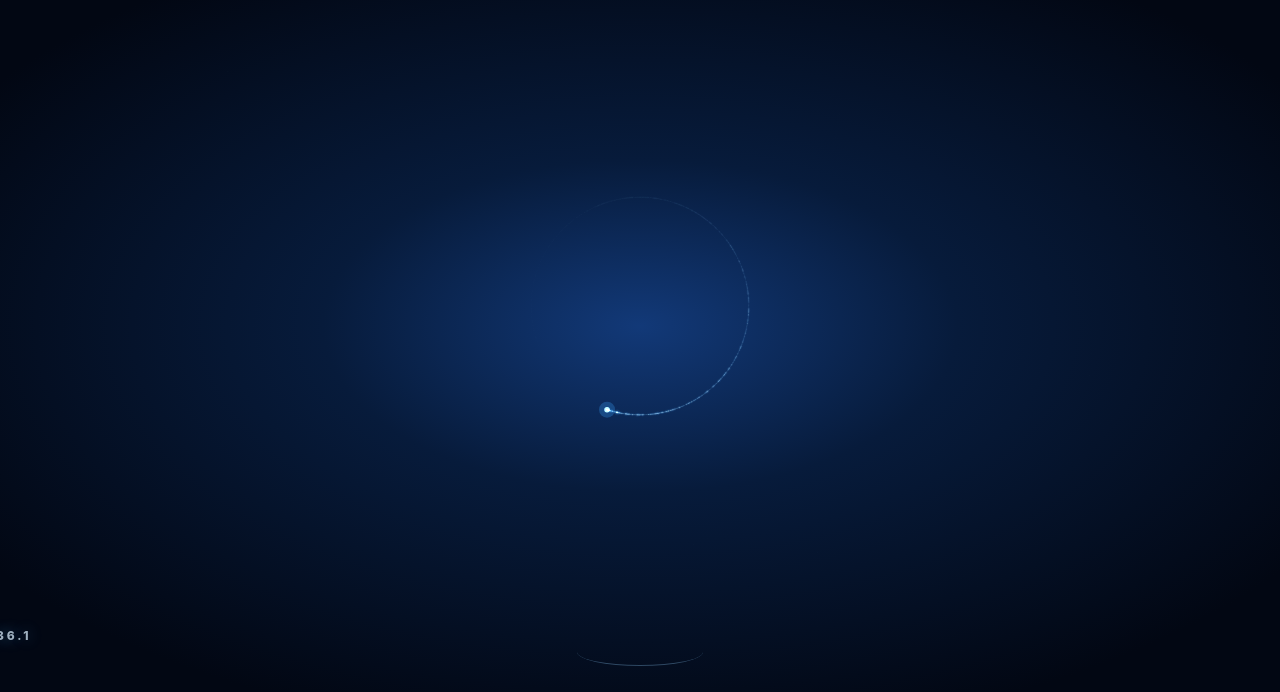
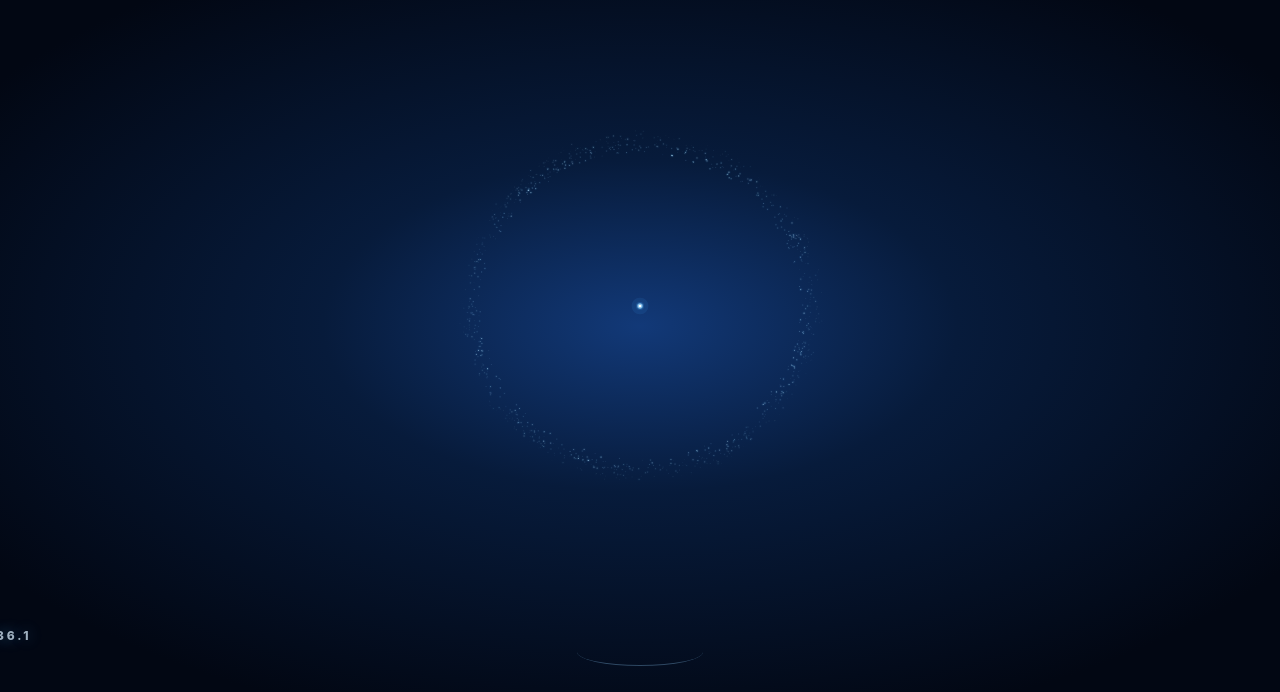
Before and after one commit to yuyay-cloud/Hensai.app, a plain HTML site: page index.html in a window 1280 px wide. Shown: the part 58-750 px from the top of the page. Drawn offline with Linux system fonts and the light colour scheme.

Commit message:
Add files via upload

```diff
--- a/index.html
+++ b/index.html
@@ -292,38 +292,38 @@ function initAmbientDust(){
   function reset(){
     dpr=Math.min(devicePixelRatio||1,2);w=innerWidth;h=innerHeight;
     c.width=w*dpr;c.height=h*dpr;ctx.setTransform(dpr,0,0,dpr,0,0);
-    // 背景は「散らばった星」ではなく、左下→右上へ残る細い粉の流れ。
-    parts=Array.from({length:154},(_,i)=>{
-      const seed=rand(i+1), lane=rand(i+181), band=i%5;
+    // ダークホームには、起動画面から残った「粉の流れ」を少し濃いめに残す。
+    // 粒自体は小さく、18fps相当で描画して負荷を抑える。
+    parts=Array.from({length:236},(_,i)=>{
+      const seed=rand(i+1), lane=rand(i+181), band=i%7;
       return {
-        seed, lane, band,
+        seed,lane,band,
         x:-30+rand(i+79)*(w+60),
-        yBase:h*(.18+lane*.70),
-        r:.16+rand(i+241)*.44,
-        s:.038+rand(i+359)*.092,
+        yBase:h*(.15+lane*.74),
+        r:.13+rand(i+241)*.42,
+        s:.032+rand(i+359)*.086,
         phase:rand(i+487)*Math.PI*2,
-        glow:.45+rand(i+601)*.55
+        glow:.38+rand(i+601)*.62
       };
     });
   }
   function tick(now){
     if(reduced)return;
     requestAnimationFrame(tick);
-    // 背景は約18fpsで描画。粒を増やしても電池への負担を抑える。
     if(now-last<55)return;
     last=now;ctx.clearRect(0,0,w,h);
     const light=document.documentElement.dataset.theme==='light';
     for(const p of parts){
-      p.x+=p.s*1.55;
-      if(p.x>w+24){p.x=-18-rand(p.seed*999+now*.001)*42;p.yBase=h*(.18+rand(p.seed*311+now*.002)*.70)}
-      const wave=Math.sin(p.x/Math.max(w,1)*7.4+p.phase)*h*.018;
-      const sway=Math.sin(now*.00038+p.phase)*3.3;
+      p.x+=p.s*1.50;
+      if(p.x>w+26){p.x=-18-rand(p.seed*999+now*.001)*46;p.yBase=h*(.15+rand(p.seed*311+now*.002)*.74)}
+      const wave=Math.sin(p.x/Math.max(w,1)*7.5+p.phase)*h*.020;
+      const sway=Math.sin(now*.00038+p.phase)*3.8;
       const x=p.x;
-      const y=p.yBase-wave+sway-(p.band-2)*2.4;
-      const pulse=.72+.28*Math.sin(now*.00072+p.phase);
-      const a=(light?.075:.155)*p.glow*pulse;
-      if(a<.012)continue;
-      ctx.beginPath();ctx.fillStyle=`rgba(${light?'66,124,206':'72,166,255'},${a*.28})`;ctx.arc(x,y,p.r*3.5,0,Math.PI*2);ctx.fill();
+      const y=p.yBase-wave+sway-(p.band-3)*2.2;
+      const pulse=.70+.30*Math.sin(now*.00072+p.phase);
+      const a=(light?.065:.175)*p.glow*pulse;
+      if(a<.010)continue;
+      ctx.beginPath();ctx.fillStyle=`rgba(${light?'66,124,206':'72,166,255'},${a*.25})`;ctx.arc(x,y,p.r*3.4,0,Math.PI*2);ctx.fill();
       ctx.beginPath();ctx.fillStyle=`rgba(${light?'44,92,175':'205,241,255'},${a*(light?.82:1.15)})`;ctx.arc(x,y,p.r,0,Math.PI*2);ctx.fill();
     }
   }
@@ -334,145 +334,145 @@ function initSplash(){
   const reduced=matchMedia('(prefers-reduced-motion: reduce)').matches;
   if(reduced){setTimeout(()=>{splash.remove();openWizard('new')},120);return;}
 
-  let w=0,h=0,dpr=1;
+  let w=0,h=0,dpr=1,lastPaint=0;
   function resize(){
     dpr=Math.min(devicePixelRatio||1,2);w=innerWidth;h=innerHeight;
     canvas.width=w*dpr;canvas.height=h*dpr;ctx.setTransform(dpr,0,0,dpr,0,0);
   }
   resize();addEventListener('resize',resize,{passive:true});
 
-  // 1つの粒子群を、流入→中央集合→ローディング→中央集合→右への散開まで一貫して使う。
-  // 別レイヤーを切り替えないため、各フェーズの「切れ目」が見えにくい構成。
+  // 1つの高密度粒子群を下からの湧き上がり〜円運動〜消失まで一貫利用する。
+  // 各粒子の移動を逐次ブレンドすることで「別アニメーションへ切り替わった感」を消す。
+  const TAU=Math.PI*2;
   const hash=n=>{const x=Math.sin(n*91.3458)*43758.5453;return x-Math.floor(x)};
   const clamp=(n,min=0,max=1)=>Math.max(min,Math.min(max,n));
   const smooth=n=>{n=clamp(n);return n*n*(3-2*n)};
-  const smoother=n=>{n=clamp(n);return n*n*n*(n*(n*6-15)+10)};
-  const easeOut=n=>1-Math.pow(1-clamp(n),3);
   const mix=(a,b,n)=>a+(b-a)*n;
   const bezier=(a,b,c,d,t)=>{const u=1-t;return u*u*u*a+3*u*u*t*b+3*u*t*t*c+t*t*t*d};
-  const TAU=Math.PI*2;
 
-  // 高密度でも軽く保つため、小粒＋固定シード＋2レイヤー描画に統一。
-  const particles=Array.from({length:520},(_,i)=>({
-    seed:hash(i+1), delay:hash(i+37)*.68, lane:hash(i+89),
-    cloudA:hash(i+151)*TAU, cloudR:Math.pow(hash(i+211),.68),
-    u:i/519, size:.15+hash(i+281)*.36, phase:hash(i+349)*TAU,
-    exitDrift:-.52+hash(i+421)*1.04, exitSpeed:.72+hash(i+503)*.72
+  const PARTICLE_COUNT=1080;
+  const particles=Array.from({length:PARTICLE_COUNT},(_,i)=>({
+    seed:hash(i+1),drop:hash(i+2711),phase:hash(i+101)*TAU,lane:hash(i+211),
+    delay:hash(i+307)*.94,speed:.78+hash(i+401)*.62,
+    size:.13+hash(i+503)*.45,twinkle:hash(i+607)*TAU
   }));
-  const atmosphere=Array.from({length:108},(_,i)=>({
-    x:hash(i+709), y:.11+hash(i+811)*.73, r:.13+hash(i+919)*.27,
-    phase:hash(i+1031)*TAU, speed:.004+hash(i+1123)*.009
+  const atmosphere=Array.from({length:92},(_,i)=>({
+    x:hash(i+701),y:.10+hash(i+809)*.76,r:.12+hash(i+919)*.26,
+    phase:hash(i+1021)*TAU,speed:.003+hash(i+1103)*.007
   }));
+
   const query=new URLSearchParams(location.search);const debugTime=Number(query.get('splashDebug'));
   const start=performance.now()-(Number.isFinite(debugTime)?debugTime*1000:0);
 
-  function dot(x,y,r,alpha,head=false){
+  function dot(x,y,r,alpha,glow=false){
     if(alpha<=.008||r<=0)return;
-    // 多数の小粒子を重くしないよう、通常粒は2描画・先頭粒だけ強めのグローにする。
-    if(alpha>.075||head){
-      ctx.beginPath();ctx.fillStyle=`rgba(58,163,255,${alpha*(head?.28:.15)})`;ctx.arc(x,y,r*(head?5.0:3.0),0,TAU);ctx.fill();
+    if(glow||alpha>.13){
+      ctx.beginPath();ctx.fillStyle=`rgba(63,169,255,${alpha*(glow?.20:.10)})`;ctx.arc(x,y,r*(glow?5.4:3.2),0,TAU);ctx.fill();
     }
-    ctx.beginPath();ctx.fillStyle=`rgba(193,235,255,${alpha*(head?.96:.74)})`;ctx.arc(x,y,r*(head?1.72:1.18),0,TAU);ctx.fill();
+    ctx.beginPath();ctx.fillStyle=`rgba(205,241,255,${alpha*(glow?.98:.78)})`;ctx.arc(x,y,r*(glow?1.75:1.14),0,TAU);ctx.fill();
   }
 
-  function frame(now){
+  function drawHero(cx,cy,t,fade){
+    const heroQ=smooth((t-.10)/2.75);
+    const sx=w*.52,sy=h*1.01;
+    const c1x=w*.54,c1y=h*.80;
+    const c2x=w*.51,c2y=h*.62;
+    let x=bezier(sx,c1x,c2x,cx,heroQ),y=bezier(sy,c1y,c2y,cy,heroQ);
+    if(heroQ>=1){x=cx;y=cy;}
+
+    // 中心に到着後、強すぎない2回の瞬き。ロゴやボタンには見せない。
+    const tw1=Math.exp(-Math.pow((t-3.18)/.14,2));
+    const tw2=Math.exp(-Math.pow((t-3.62)/.17,2));
+    const pulse=.58+1.02*tw1+.78*tw2;
+    const alpha=.88*clamp((t-.12)/.70)*fade;
+    const rr=1.55+1.75*tw1+1.28*tw2;
+
+    // 上昇中のごく短い粉の尾。
+    if(heroQ<1){
+      for(let i=1;i<=8;i++){
+        const q=Math.max(0,heroQ-i*.030);if(q<=0)continue;
+        const tx=bezier(sx,c1x,c2x,cx,q),ty=bezier(sy,c1y,c2y,cy,q);
+        dot(tx,ty,.46,alpha*(.075+(8-i)*.010));
+      }
+    }
+    dot(x,y,rr,alpha*pulse,true);
+    dot(x,y,Math.max(.65,rr*.48),alpha,true);
+  }
+
+  function paint(now){
     const t=(now-start)/1000;
+    // 30fps上限。粒を増やしても端末上での負荷を抑え、時間は連続で進める。
+    if(now-lastPaint<33&&t<6.56){requestAnimationFrame(paint);return;}
+    lastPaint=now;
+
     const cx=w*.5,cy=h*.455;
-    const radius=Math.min(w,h)*.136;
-    const cloudRadius=radius*.34;
+    const radius=Math.min(w,h)*.214;
     ctx.clearRect(0,0,w,h);ctx.save();ctx.globalCompositeOperation='lighter';
 
-    // 控えめな背景の粉。主役の流れと区別して、奥行きだけを足す。
+    // 起動画面に奥行きを出す、非常に薄い背景粉。
     for(const p of atmosphere){
       const x=((p.x+t*p.speed)%1)*w;
-      const y=h*p.y+Math.sin(t*.50+p.phase)*7;
-      dot(x,y,p.r,.020+.014*Math.sin(t*.8+p.phase));
+      const y=h*p.y+Math.sin(t*.48+p.phase)*7;
+      dot(x,y,p.r,.018+.013*Math.sin(t*.76+p.phase));
     }
 
-    // 7秒強の一連演出。フェーズ同士は必ず重ね、急な切替を作らない。
-    const expandStart=2.10, expandEnd=2.86;
-    const ringStart=2.86, ringEnd=5.20;
-    const collapseStart=5.20, collapseEnd=5.92;
-    const exitStart=5.92, exitEnd=7.02;
+    // 時間の流れ
+    // 0.0–2.7: 下から湧き上がる
+    // 1.3–3.5: 上昇の勢いを残したまま円運動へブレンド
+    // 3.5–4.9: 大まかな円運動
+    // 4.9–6.3: 回転しながら粒子数そのものを減らす
+    const ringStart=1.28,ringComplete=3.30;
+    const ringBlend=smooth((t-ringStart)/(ringComplete-ringStart));
+    const fadeStart=4.90,fadeEnd=6.30;
+    const remaining=1-clamp((t-fadeStart)/(fadeEnd-fadeStart));
 
-    const expand=smoother((t-expandStart)/(expandEnd-expandStart));
-    const collapse=smoother((t-collapseStart)/(collapseEnd-collapseStart));
-    const ringProgress=clamp((t-ringStart)/(ringEnd-ringStart));
-    const turns=2.82;
-    const headBase=-Math.PI*.56;
-    const currentHead=headBase+ringProgress*TAU*turns;
-    const tailSpan=Math.PI*1.72;
-    const ringFade=(1-collapse*.42)*clamp((t-ringStart)/.30);
+    for(const p of particles){
+      // フェードアウトでは粒子をランダム順に実際に消し、輪が薄くなる印象を作る。
+      if(p.drop>remaining+.018)continue;
 
-    let headX=cx,headY=cy;
-    for(const p of particles){
-      const cloudBreath=1+Math.sin(t*.92+p.phase)*.07;
-      const cloudX=cx+Math.cos(p.cloudA+t*.22)*cloudRadius*p.cloudR*cloudBreath;
-      const cloudY=cy+Math.sin(p.cloudA+t*.22)*cloudRadius*.72*p.cloudR*cloudBreath;
-      const q=clamp((t-p.delay)/1.38);
-      const streamE=smoother(q);
-      const sx=-44-w*(.07+.16*p.seed);
-      const sy=h*(.19+p.lane*.61);
-      const c1x=w*(.12+.18*p.seed);
-      const c1y=sy+(cy-sy)*.12+Math.sin(p.phase)*h*.055;
-      const c2x=cx-w*.10*(1-p.seed);
-      const c2y=cloudY+(sy-cloudY)*.11;
-      const streamX=bezier(sx,c1x,c2x,cloudX,streamE);
-      const streamY=bezier(sy,c1y,c2y,cloudY,streamE);
+      const sx=w*(.035+.93*p.seed);
+      const sy=h*(.915+.085*p.lane);
+      const gatherX=cx+(p.lane-.5)*68;
+      const gatherY=h*(.64-.12*(1-p.lane));
 
-      // 円への展開は中心から半径を増やすため、中央集合→ローディングが一続きになる。
-      const angle=currentHead-tailSpan*p.u;
-      const ringX=cx+Math.cos(angle)*radius;
-      const ringY=cy+Math.sin(angle)*radius;
-      const expandX=mix(cloudX,ringX,expand);
-      const expandY=mix(cloudY,ringY,expand);
+      const angle=p.phase+Math.max(0,t-2.05)*p.speed*1.12;
+      const radiusVar=radius+Math.sin(p.phase*2.7+t*1.8)*4.6+(p.lane-.5)*17;
+      const orbitX=cx+Math.cos(angle)*radiusVar;
+      const orbitY=cy+Math.sin(angle)*radiusVar*.96;
 
-      let x=cloudX,y=cloudY,alpha=.0,size=p.size;
-      if(t<expandStart){
-        if(q<=0)continue;
-        x=streamX;y=streamY;
-        // 到着後も中央の粉として淡く残す。流入→集合の最後に暗転しないようにする。
-        alpha=(.22+.50*Math.sin(Math.PI*q))*(.72+.28*(1-p.seed));
-      }else if(t<ringStart){
-        x=expandX;y=expandY;
-        alpha=(.34+.46*(1-p.u))*(.78+.22*expand);
-      }else if(t<collapseStart){
-        const tail=Math.pow(1-p.u,2.25);
-        x=ringX;y=ringY;
-        alpha=ringFade*(.035+.84*tail)*(.92+.08*Math.sin(t*4.2+p.phase));
-        size=p.size*(.70+tail*.66);
-      }else if(t<collapseEnd){
-        // ローディングの粒子そのものを再び中央へ集める。
-        const tail=Math.pow(1-p.u,2.15);
-        x=mix(ringX,cloudX,collapse);
-        y=mix(ringY,cloudY,collapse);
-        alpha=(1-collapse*.18)*(.07+.70*tail);
-        size=p.size*(.76+tail*.44);
-      }else if(t<exitEnd){
-        // 中央の粉を右へ吹き流す。開始点は中央集合なので、終了にも段差が出ない。
-        const e=easeOut((t-exitStart)/(exitEnd-exitStart));
-        const exitX=cx+(w*(.45+.36*p.exitSpeed))*e+Math.sin(p.phase+t*2.2)*8*(1-e);
-        const exitY=cy+(p.exitDrift*h*.24)*Math.pow(e,.78)+Math.sin(p.phase+t*3.1)*10*e*(1-e);
-        x=mix(cloudX,exitX,e);
-        y=mix(cloudY,exitY,e);
-        alpha=(1-e)*(1-e)*(.10+.54*(1-p.u));
-        size=p.size*(.74+.40*(1-p.u));
-      }
-      dot(x,y,size,alpha);
+      const flowT=smooth((t-p.delay)/2.48);
+      if(flowT<=0)continue;
+      const c1x=sx+(gatherX-sx)*.18+Math.sin(p.phase)*42;
+      const c1y=h*(.80-.13*p.lane);
+      const c2x=gatherX+Math.cos(p.phase*1.7)*30;
+      const c2y=gatherY-18-56*(1-p.lane);
+      const flowX=bezier(sx,c1x,c2x,gatherX,flowT);
+      const flowY=bezier(sy,c1y,c2y,gatherY,flowT);
+
+      // 粒ごとに少し異なるタイミングで円運動へ入り、切替を見えにくくする。
+      const localRing=clamp((ringBlend-p.lane*.16+p.seed*.05)/.83);
+      const blend=smooth(localRing);
+      let x=mix(flowX,orbitX,blend),y=mix(flowY,orbitY,blend);
+      const residual=(1-blend)*18;
+      x+=Math.cos(p.phase*2.1+t*1.4)*residual;
+      y+=Math.sin(p.phase*1.5+t*1.2)*residual*.55;
+
+      const riseAlpha=(.10+.70*(1-p.lane))*Math.pow(Math.sin(Math.PI*Math.min(flowT,1)),.72);
+      const orbitAlpha=(.08+.71*(1-p.lane))*(.72+.28*Math.sin(t*3.1+p.twinkle));
+      let alpha=mix(riseAlpha,orbitAlpha,blend);
+      if(t>=fadeStart)alpha*=1-.42*clamp((t-fadeStart)/(fadeEnd-fadeStart));
+      dot(x,y,p.size,alpha);
     }
 
-    // ローディングの先頭は粒子群とは別に最小限の強い光だけを足す。
-    if(t>=ringStart&&t<collapseStart){
-      headX=cx+Math.cos(currentHead)*radius;headY=cy+Math.sin(currentHead)*radius;
-      dot(headX,headY,1.60,ringFade*.98,true);
-      dot(cx+Math.cos(currentHead-.095)*radius,cy+Math.sin(currentHead-.095)*radius,.94,ringFade*.72);
-    }
+    // 中心の1粒は、円の中心で短く瞬く。円の先端マーカーは置かない。
+    const heroFade=1-clamp((t-5.18)/1.05);
+    drawHero(cx,cy,t,heroFade);
 
     ctx.restore();
-    if(t<7.16){requestAnimationFrame(frame);}
+    if(t<6.62){requestAnimationFrame(paint);}
     else{splash.classList.add('splashExit');setTimeout(()=>{splash.remove();openWizard('new')},560);}
   }
-  requestAnimationFrame(frame);
+  requestAnimationFrame(paint);
 }function bindTop(){
   $('themeToggle').onclick=()=>applyTheme(document.documentElement.dataset.theme==='dark'?'light':'dark');$('startBtn').onclick=()=>openWizard('new');$('historyBtn').onclick=openSheet;$('navNew').onclick=()=>openWizard('new');$('navHistory').onclick=openSheet;$('navHome').onclick=()=>{if(currentScenario)renderSingle();else showIntro()};
 }
--- a/sw.js
+++ b/sw.js
@@ -1,4 +1,4 @@
-const CACHE = 'hensai-v2361-shell';
+const CACHE = 'hensai-v2361-hero-splash-r1';
 const ASSETS = [
   './', './index.html', './manifest.json',
   './icon-192-v2361.png', './icon-512-v2361.png',
```
Also changed, not shown: README_2.36.1.txt (+11 -10 lines).
